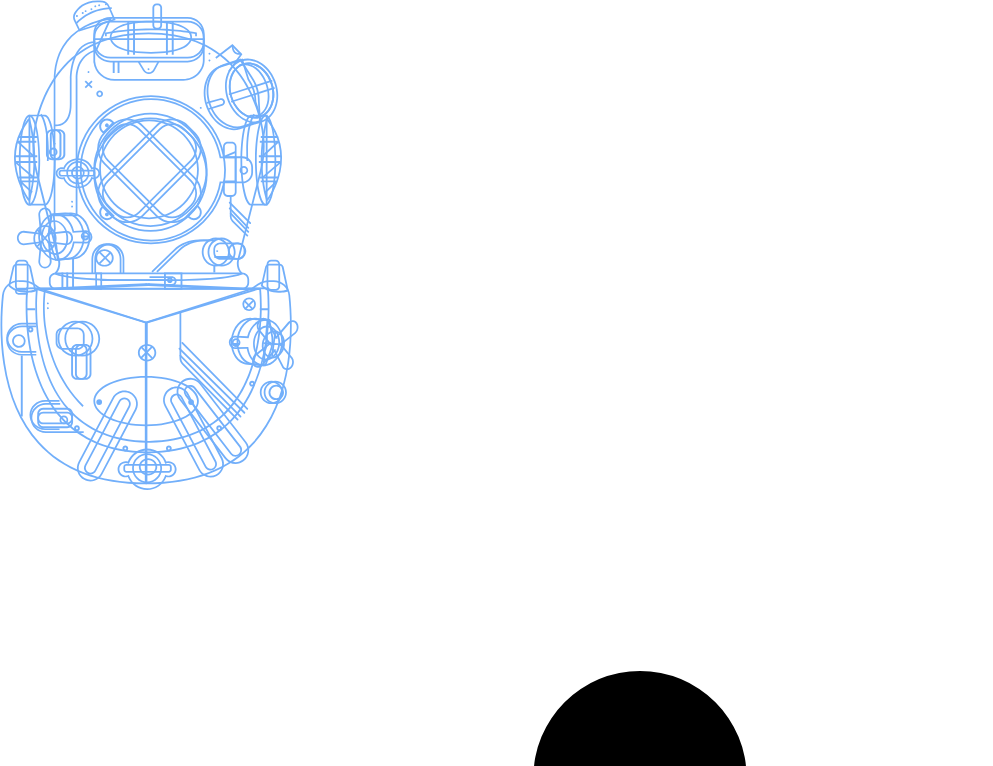
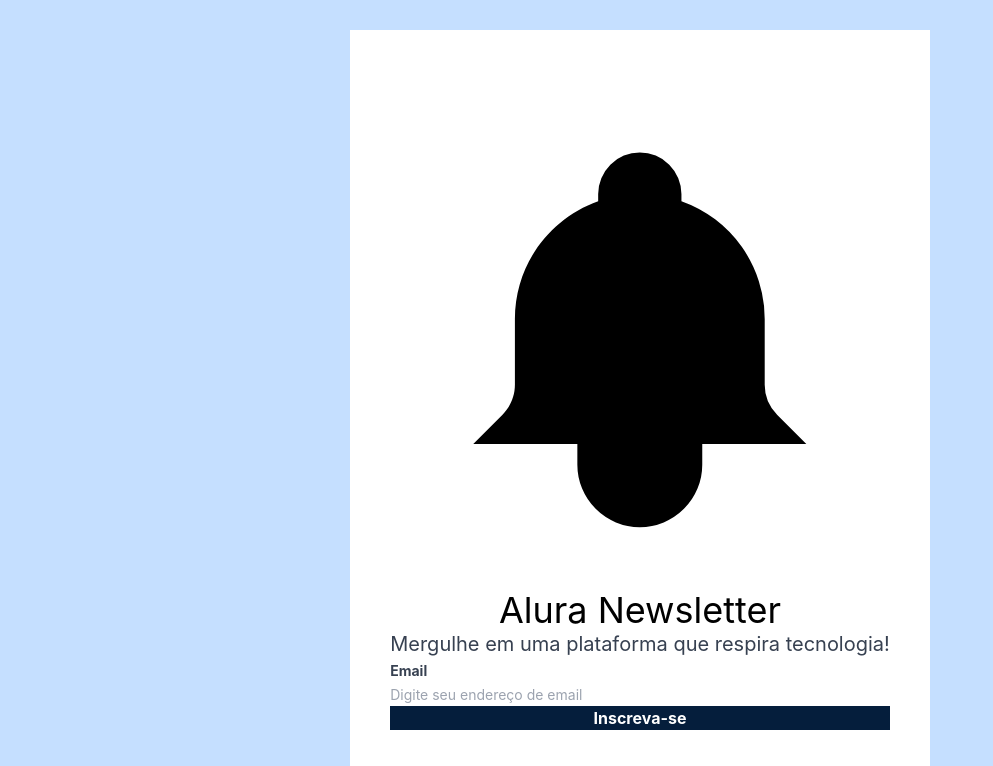
Before and after one commit to Joscielle/React, a plain HTML site: page newsletter.html in a window 1280 px wide. Shown: the top 766 px of the page, without its empty margins (0-993 px from the left). Drawn offline with nearby package versions, Linux system fonts and the light colour scheme.

Commit message:
aula 27-11

```diff
--- a/newsletter.html
+++ b/newsletter.html
@@ -7,17 +7,35 @@
     <meta name="viewport" content="width=device-width, initial-scale=1">
     <title>Alura Newsletter</title>
     <script src="https://cdn.tailwindcss.com"></script>
+    <script>
+        tailwind.config = {
+            theme:{
+                extend:{
+                    colors:{
+                        azul:{
+                            claro: '#C5DFFF',
+                            escuro:'#051E3C',
+                            hover: '#1057B0'
+                        },
+                    },
+                    fontFamily:{
+                        inter: ['Inter', 'sans-serif']
+                    },
+                }
+            }
+        }
+    </script>
 </head>
 
-<body class="">
+<body class="bg-azul-claro font-inter flex justify-center items-center h-screen">
 
-    <main class="">
+    <main class="flex px-6">
 
-        <section class="">
+        <section class="bg-azul-escuro hidden">
             <img class="" src="image/icone-mergulhador.svg" alt="icone de mergulhador">
         </section>
 
-        <section class="">
+        <section class="bg-white p-10">
 
             <div class="">
                 <svg class=""
@@ -33,15 +51,15 @@
                 </svg>
             </div>
 
-            <div class="">
-                <h1 class="">Alura Newsletter</h1>
-                <p class="">Mergulhe em uma plataforma que respira tecnologia!</p>
+            <div class="text-center">
+                <h1 class="text-4xl">Alura Newsletter</h1>
+                <p class="text-xl text-gray-700">Mergulhe em uma plataforma que respira tecnologia!</p>
             </div>
 
             <form>
-                <label class="" for="email">Email</label>
-                <input class="" id="email" type="email" placeholder="Digite seu endereço de email">
-                <button class="" type="button">Inscreva-se</button>
+                <label class="text-sm font-bold text-gray-700" for="email">Email</label>
+                <input class="text-sm w-full" id="email" type="email" placeholder="Digite seu endereço de email">
+                <button class="font-bold text-white bg-azul-escuro w-full" type="button">Inscreva-se</button>
             </form>
         </section>
     </main>
```
Also changed, not shown: index.html (+3 -1 lines).
